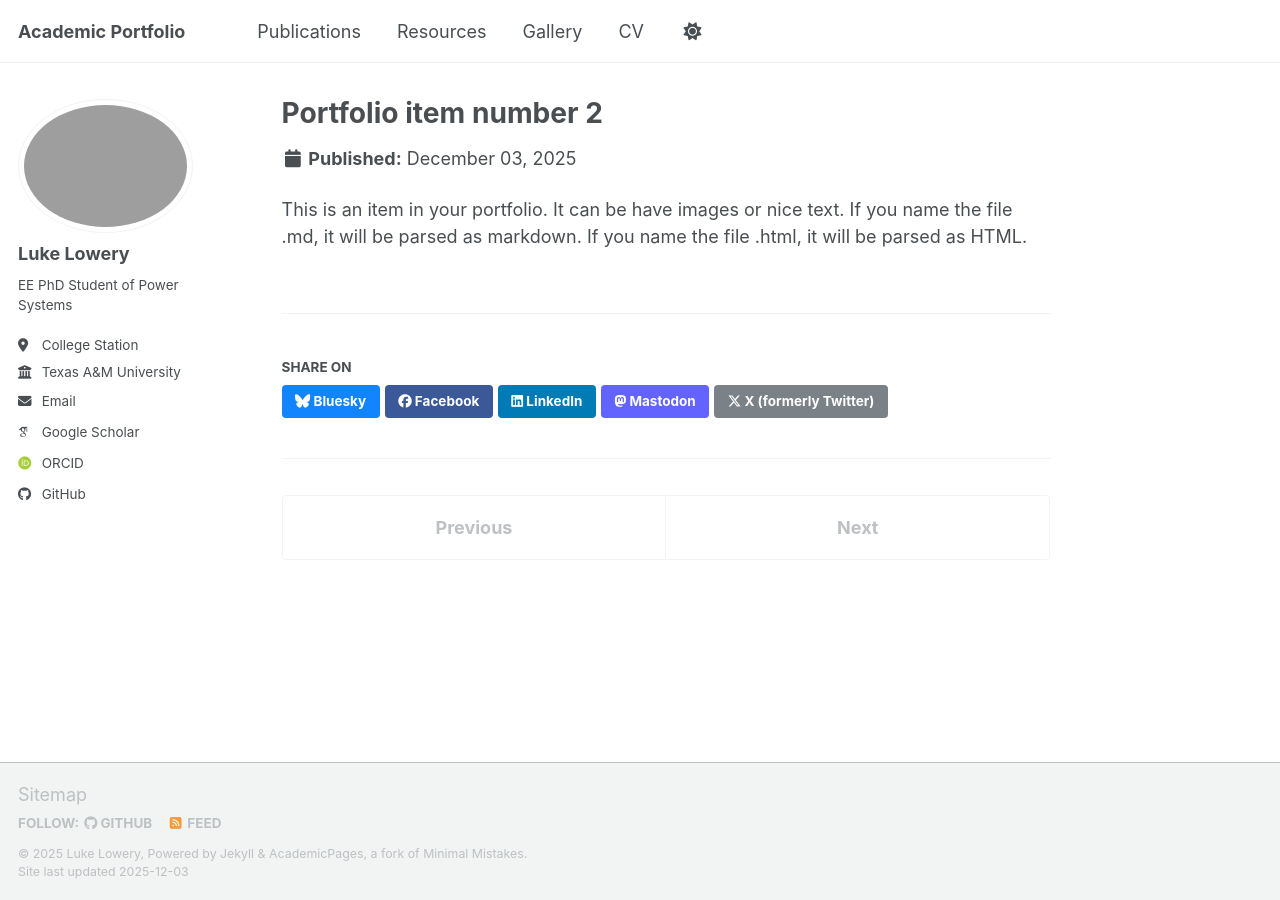
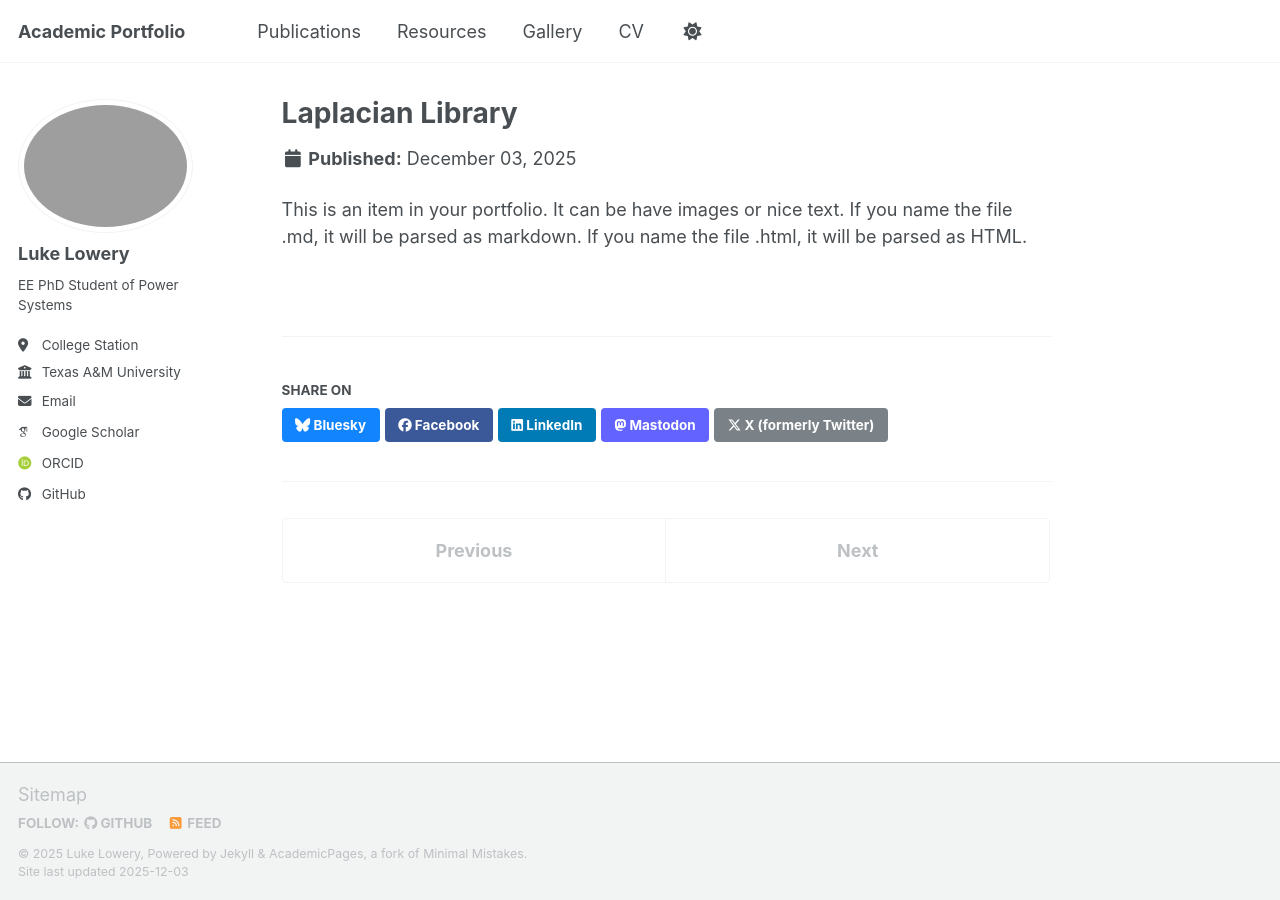
Before and after one commit to lukelowry/lukelowry.github.io, a Jekyll site: the page built from _portfolio/portfolio-2.md, in a window 1280 px wide. Built offline with Jekyll 4.4.1, drawn with Linux system fonts in a browser that asks for light colours; some web fonts are replaced; a script bundle is joined from its source files by our own code; library files that are not in the unit come from our copies.

Commit message:
Update and rename portfolio-2.html to portfolio-2.md

```diff
--- a/_portfolio/portfolio-2.html
+++ b/_portfolio/portfolio-2.md
@@ -1,6 +1,6 @@
 ---
-title: "Portfolio item number 2"
-excerpt: "Short description of portfolio item number 2 <br/><img src='/images/500x300.png'>"
+title: "Laplacian Library"
+excerpt: "A repository of sparsely stored networks <br/><img src='/images/500x300.png'>"
 collection: portfolio
 ---
 
```
